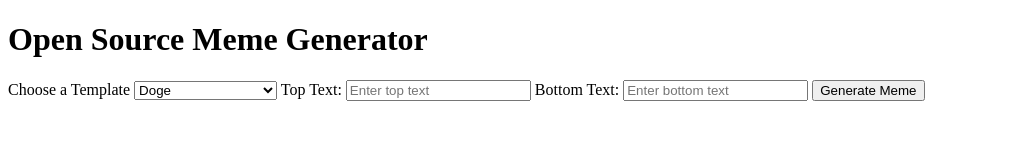
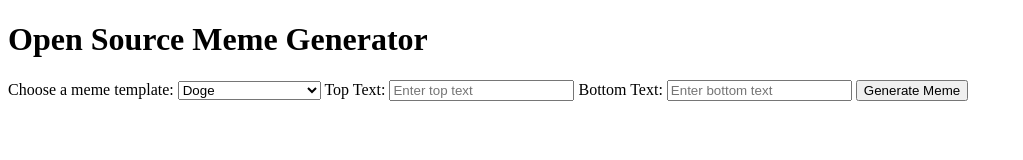
Before and after one commit to JakeOJeff/foss-flip, a plain HTML site: page index.html in a window 1280 px wide. Shown: the whole page, without its empty margins (0-1023 px from the left). Drawn offline with Linux system fonts and the light colour scheme.

Commit message:
Finishing Class Naming and Touches to index

```diff
--- a/index.html
+++ b/index.html
@@ -1,18 +1,16 @@
 <!DOCTYPE html>
 <html lang="en">
-
 <head>
   <meta charset="UTF-8">
   <meta name="viewport" content="width=device-width, initial-scale=1.0">
-    <title> Open Source Meme Gen </title>
-
+  <title>Open Source Meme Generator</title>
+  <link rel="stylesheet" href="style.css">
 </head>
-
 <body>
   <h1>Open Source Meme Generator</h1>
 
-    <div>
-        <label for="template">Choose a Template</label>
+  <div class="controls">
+    <label for="template">Choose a meme template:</label>
     <select id="template">
       <option value="doge">Doge</option>
       <option value="drake">Drake Hotline Bling</option>
@@ -26,12 +24,12 @@
     <input type="text" id="bottomText" placeholder="Enter bottom text">
 
     <button id="generateBtn">Generate Meme</button>
-
   </div>
 
   <div class="meme">
     <canvas id="memeCanvas" width="500" height="500"></canvas>
   </div>
+
+  <script src="script.js"></script>
 </body>
-
 </html>
```
Lines whose indentation alone changed are shown as unchanged.
